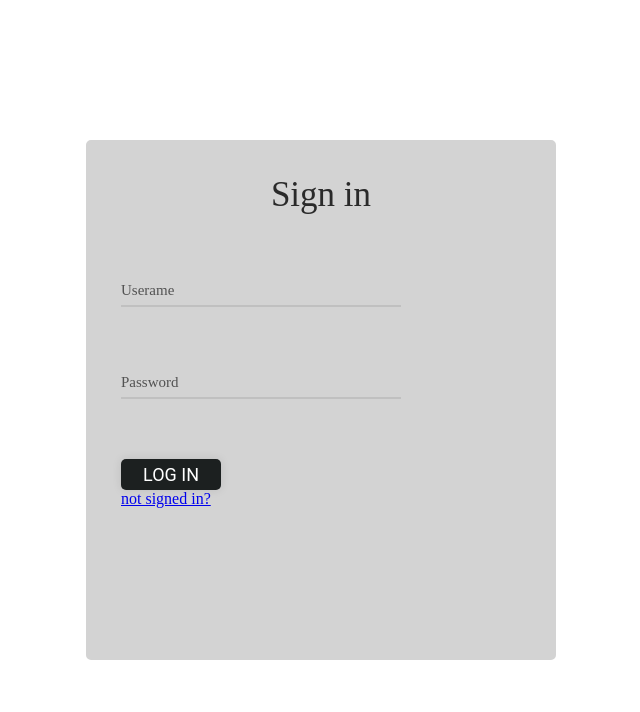
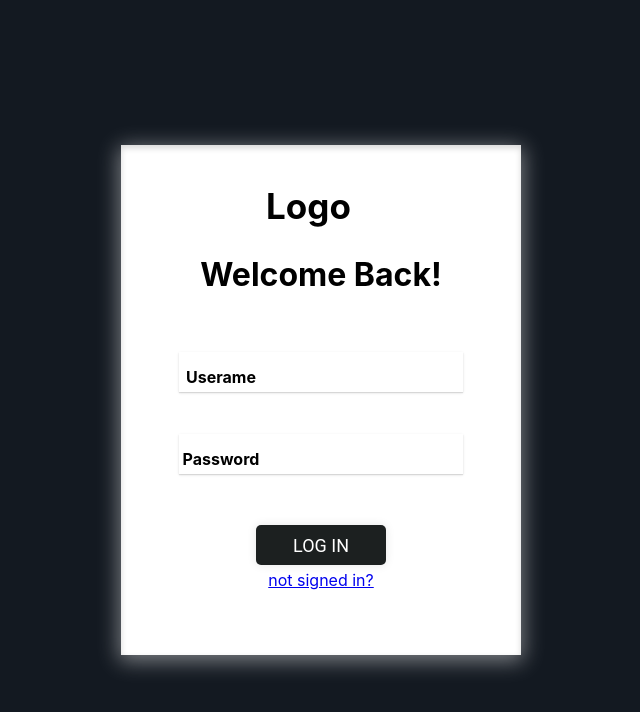
Before and after one commit to MohamadSamaka/Room, a React (Create React App) app in the folder Room/: page /login in a window 1280 px wide. Shown: the top 712 px of the page, without its empty margins (319-959 px from the left). Built offline with nearby package versions, Linux system fonts and the light colour scheme; some icons are missing.

Commit message:
improving a Login page , im struggling with the line decoration thingy i will work on it later

```diff
--- a/Room/src/pages/Login.js
+++ b/Room/src/pages/Login.js
@@ -1,19 +1,28 @@
-import React from 'react'
+import {React, useEffect} from 'react'
 import '../styles/Login.css'
+import {useNavigate} from 'react-router-dom';
+
 export default function Login(){
+    let navigate = useNavigate();
+
+    useEffect(()=>{
+        document.body.classList=[];
+    }, [])
+
     return(
     <>
-        <form id="login-wrapper"  method="POST">
-            <span>Sign in</span>
+        <form className="login-wrapper"  method="POST">
+            <h2 className="logo" onClick={()=>{navigate("/")}}>Logo</h2>
+            <h1>Welcome Back!</h1>
             <div className="user-input">
                 <input type="text" name="user" id="user" required></input>
                 <span>Userame</span>
-                <div className="line-decoration"></div>
+                {/* <div className="line-decoration"></div> */}
             </div>
             <div className="user-input">
                 <input type="password" name="pass" id="pass" required></input>
                 <span>Password</span>
-                <div className="line-decoration"></div>
+                {/* <div className="line-decoration"></div> */}
             </div>
             <input type="submit" value="Log in" id="submit" name="submit"></input>
             <a href="html/singup.html">not signed in?</a>
--- a/Room/src/styles/Login.css
+++ b/Room/src/styles/Login.css
@@ -1,96 +1,90 @@
-#login-wrapper {
-    position: absolute;
+body{
+    background-color: #131921;
+}
+
+.login-wrapper {
+    background-color: white;
+    font-family: Circular,-apple-system,BlinkMacSystemFont,Segoe UI,Roboto,Oxygen-Sans,Ubuntu,Cantarell,Helvetica Neue,sans-serif;
+    height: 510px;
+    width: 400px;
     position: fixed;
     display:flex;
+    align-items:center;
     flex-direction: column;
     left: 50%;
     top: 50%;
-    height: 450px;
-    width: 400px;
-    border: 5px solid lightgrey;
-    background-color: lightgrey;
-    border-radius: 5px;
     transform: translate(-50%, -50%);
-    padding:30px;
-    box-shadow: 0px 0px 10px  rgba(255,255,255,1);
-
+    box-shadow: inset 0 3px 6px rgb(0 0 0 / 16%), 0 4px 20px 2px rgb(255 255 255 / 45%);
+    /* box-shadow: inset 0 3px 6px rgba(0,0,0,0.16), 0 4px 6px rgba(0,0,0,0.45); */
 }
 
-#login-wrapper > span {
-    text-align: center;
-    color: rgba(0,0,0,0.80);
-    font-size: 35px;
-    margin-bottom: 15%;
+h2{
+    cursor: pointer;
+    margin-top:40px;
+}
+
+.login-wrapper > h1 {
+    margin-bottom: 67px;
+    margin-top: 28px;
 }
 
 .user-input{
-    margin-bottom: 15%;
+    display: flex;
+    justify-content: center;
+    flex-direction: column;
+    align-items: center;
+    margin-bottom: 50px;
+}
+
+#main-wrapper > div > form > div:nth-child(4){
+    margin-bottom: 30px;
+}
+
+.user-input input:last-of-type{
+    margin-bottom: 10px;
+}
+
+.user-input span{
+    left: -100px;
 }
 
 
 .user-input input{
-    background-color: lightgrey;
     position: absolute;
     border: none;
     width: 70%;
-    height: 27px;
+    height: 38px;
     font-size: 20px;
-    font-family: 'Poppins', sans-serif;
+    box-shadow: 0 1px 1px 0 rgb(0 0 0 / 10%), 0 1px 3px 0 rgb(0 0 0 / 10%);
 }
 
-.line-decoration{
-    background-color: silver;;
-    width:70%;
-    height: 2px;
-    /* margin-top: -5px; */
+.user-input input:focus-visible{
+    outline: none;
 }
-
-.line-decoration:after{
-    content: "";
-    display: block;
-    height: 2px;
-    width: 100%;
-    /* background: #D44242; */
-    /* background: linear-gradient(to left,#060606, #1d011b); */
-    background: linear-gradient(to left, #060606, rgb(158, 5, 5));
-    transform: scaleX(0);
-    transform-origin: center;
-    transition: transform 0.4s ease, color 0.4s ease;
-
-}
-
-.user-input input:focus ~ .line-decoration:after,
-.user-input input:valid ~ .line-decoration:after{
-    transform: scaleX(1);
-}
-
-
 
 .user-input input:focus ~  span,
 .user-input input:valid ~  span{
-    transform: translateY(-25px);
-    color: black;
-    /* font-size: 15px !important; */
+    transform: translateY(-30px);
+    color: red;
 }
 
 
 .user-input span{
-    font-size: 15px !important;
+    font-size: 16px !important;
+    font-weight: 700;
     display: block;
     position: relative;
     pointer-events: none;
-    color:rgb(82, 82, 82);
     line-height: 2;
     z-index: 2;
     transition: transform 0.4s, font-size 0.4s;
 }
 
 #submit{
-    /* position: fixed;
-    margin-top: 62%; */
     font-family: Roboto, sans-serif;
     font-size: 18px;
-    width: 100px;
+    height: 40px;
+    width: 130px;
     transform: scale(1);
     transition: box-shadow 0.3s, transform 0.3s ;
     text-transform: uppercase;
@@ -101,6 +95,7 @@
     padding: 5px;
     background: rgb(28, 32, 32);
     border-radius: 5px;
+    margin-bottom: 5px;
 }
 
 #submit:hover {
```
